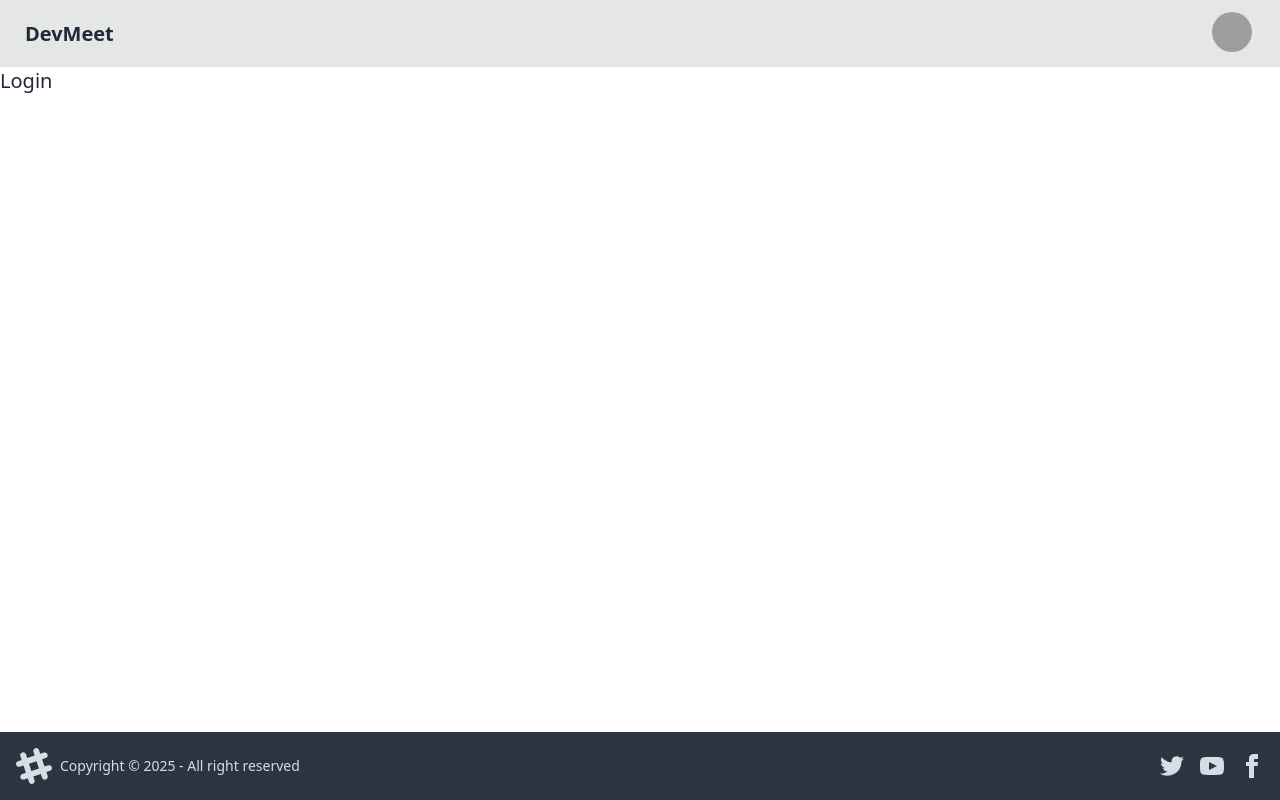
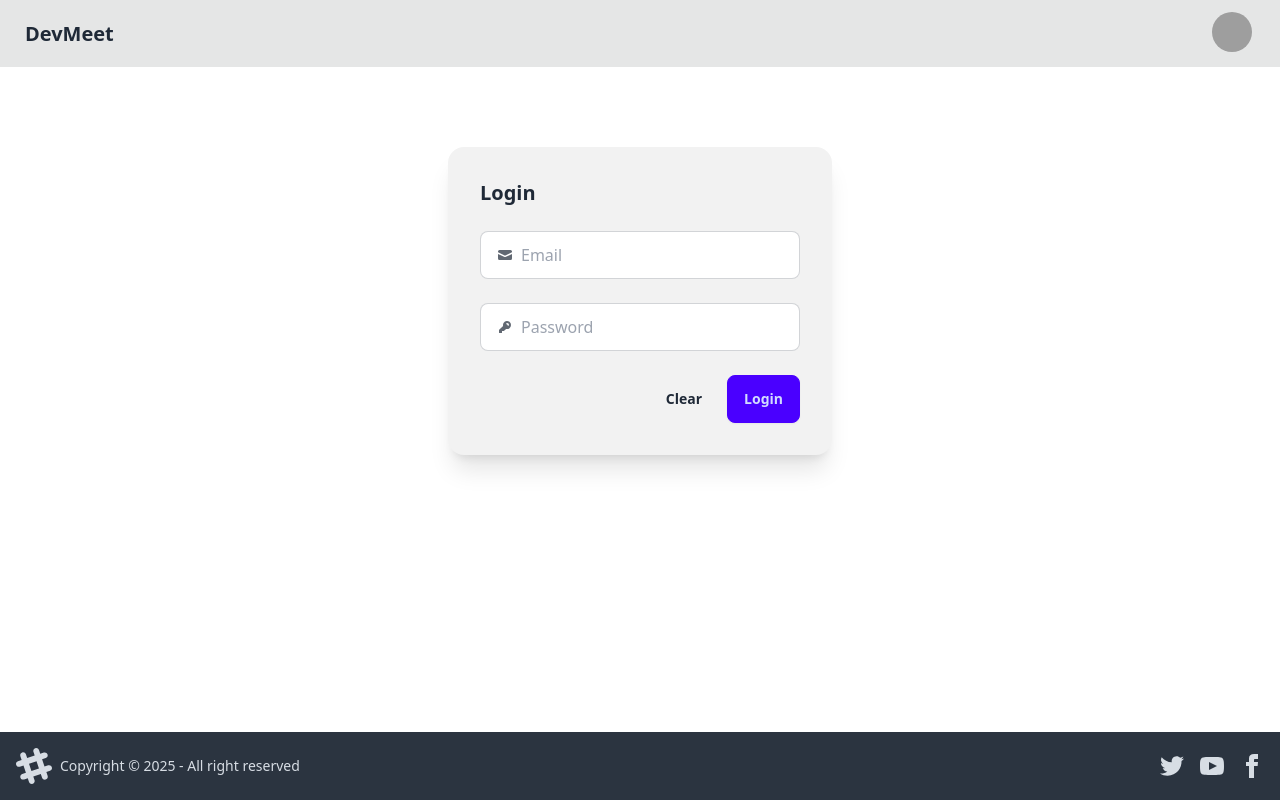
Before and after one commit to akashpatil8/dev-meet-web, a React (Vite) app: page /login in a window 1280 px wide. Built offline with nearby package versions, Linux system fonts and the light colour scheme; grey boxes are pictures that could not be loaded.

Commit message:
add login page form

```diff
--- a/package.json
+++ b/package.json
@@ -10,8 +10,11 @@
     "preview": "vite preview"
   },
   "dependencies": {
+    "@reduxjs/toolkit": "^2.5.0",
+    "axios": "^1.7.9",
     "react": "^18.3.1",
     "react-dom": "^18.3.1",
+    "react-redux": "^9.2.0",
     "react-router-dom": "^7.1.3"
   },
   "devDependencies": {
--- a/src/components/Login.jsx
+++ b/src/components/Login.jsx
@@ -1,3 +1,82 @@
+import axios from "axios";
+import { useState } from "react";
+
 export default function Login() {
-  return <div>Login</div>;
+  const [email, setEmail] = useState("");
+  const [password, setPassword] = useState("");
+
+  async function handleLogin() {
+    try {
+      await axios.post(
+        "http://localhost:3000/login",
+        {
+          email,
+          password,
+        },
+        { withCredentials: true },
+      );
+    } catch (error) {
+      console.error(error.message);
+    }
+  }
+
+  return (
+    <div className="card mx-auto mt-20 w-96 bg-base-200 shadow-xl">
+      <div className="card-body">
+        <h2 className="card-title">Login</h2>
+        <label className="input input-bordered my-4 flex items-center gap-2">
+          <svg
+            xmlns="http://www.w3.org/2000/svg"
+            viewBox="0 0 16 16"
+            fill="currentColor"
+            className="h-4 w-4 opacity-70"
+          >
+            <path d="M2.5 3A1.5 1.5 0 0 0 1 4.5v.793c.026.009.051.02.076.032L7.674 8.51c.206.1.446.1.652 0l6.598-3.185A.755.755 0 0 1 15 5.293V4.5A1.5 1.5 0 0 0 13.5 3h-11Z" />
+            <path d="M15 6.954 8.978 9.86a2.25 2.25 0 0 1-1.956 0L1 6.954V11.5A1.5 1.5 0 0 0 2.5 13h11a1.5 1.5 0 0 0 1.5-1.5V6.954Z" />
+          </svg>
+          <input
+            value={email}
+            type="text"
+            className="grow"
+            placeholder="Email"
+            onChange={(e) => setEmail(e.target.value)}
+          />
+        </label>
+        <label className="input input-bordered mb-4 flex items-center gap-2">
+          <svg
+            xmlns="http://www.w3.org/2000/svg"
+            viewBox="0 0 16 16"
+            fill="currentColor"
+            className="h-4 w-4 opacity-70"
+          >
+            <path
+              fillRule="evenodd"
+              d="M14 6a4 4 0 0 1-4.899 3.899l-1.955 1.955a.5.5 0 0 1-.353.146H5v1.5a.5.5 0 0 1-.5.5h-2a.5.5 0 0 1-.5-.5v-2.293a.5.5 0 0 1 .146-.353l3.955-3.955A4 4 0 1 1 14 6Zm-4-2a.75.75 0 0 0 0 1.5.5.5 0 0 1 .5.5.75.75 0 0 0 1.5 0 2 2 0 0 0-2-2Z"
+              clipRule="evenodd"
+            />
+          </svg>
+          <input
+            value={password}
+            className="grow"
+            placeholder="Password"
+            onChange={(e) => setPassword(e.target.value)}
+          />
+        </label>
+        <div className="card-actions justify-end">
+          <button
+            className="btn btn-ghost"
+            onClick={() => {
+              setEmail("");
+              setPassword("");
+            }}
+          >
+            Clear
+          </button>
+          <button onClick={handleLogin} className="btn btn-primary">
+            Login
+          </button>
+        </div>
+      </div>
+    </div>
+  );
 }
```
Also changed, not shown: 1 other file (tests, documents, lock files or other folders).
